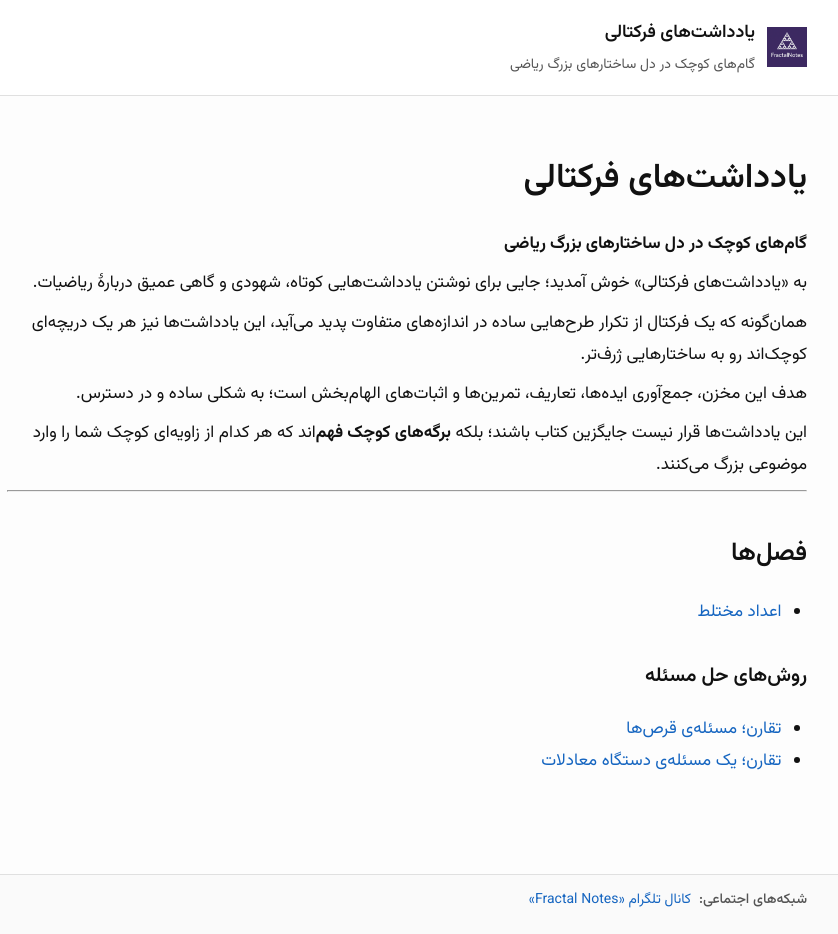
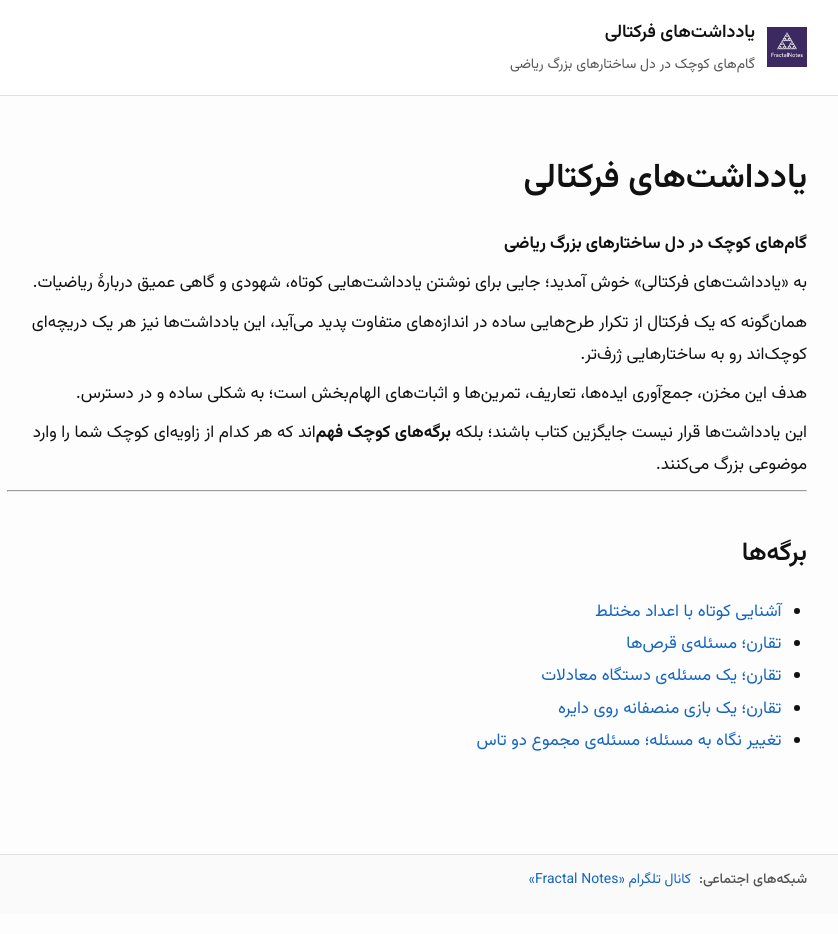
Before and after one commit to pooyarezaie/Fractal-Notes, a Jekyll site: the page built from index.md, in a window 1280 px wide. Shown: the whole page, without its empty margins (233-1071 px from the left). Built offline with Jekyll 4.4.1, drawn with Linux system fonts in a browser that asks for light colours.

Commit message:
Update index of the site

```diff
--- a/index.md
+++ b/index.md
@@ -15,11 +15,10 @@ title: "یادداشت‌های فرکتالی"
 
 ---
 
-## فصل‌ها
+## برگه‌ها
 
-- [اعداد مختلط](complex-numbers/introduction)
-
-### روش‌های حل مسئله
-
+- [آشنایی کوتاه با اعداد مختلط](complex-numbers/introduction)
 - [تقارن؛ مسئله‌ی قرص‌ها](problem-solving/symmetry/pill-problem)
 - [تقارن؛ یک مسئله‌ی دستگاه معادلات](problem-solving/symmetry/systems-of-equations)
+- [تقارن؛ یک بازی منصفانه روی دایره](problem-solving/symmetry/circle-game)
+- [تغییر نگاه به‌ مسئله؛ مسئله‌ی مجموع دو تاس‌](problem-solving/recasting/dice-problem)
```
